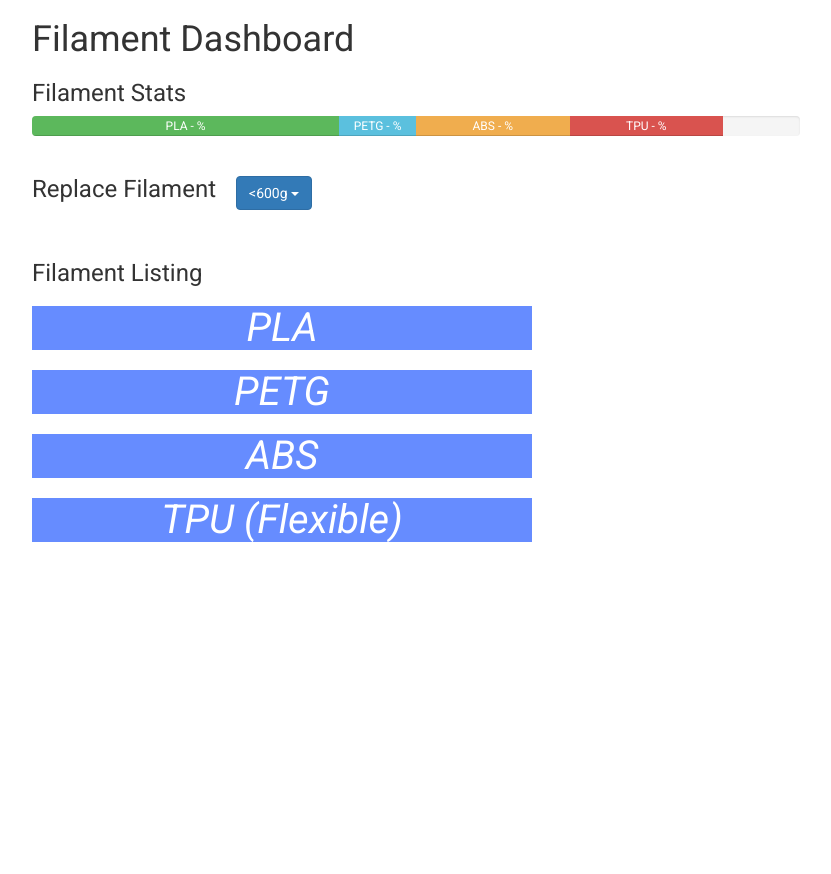
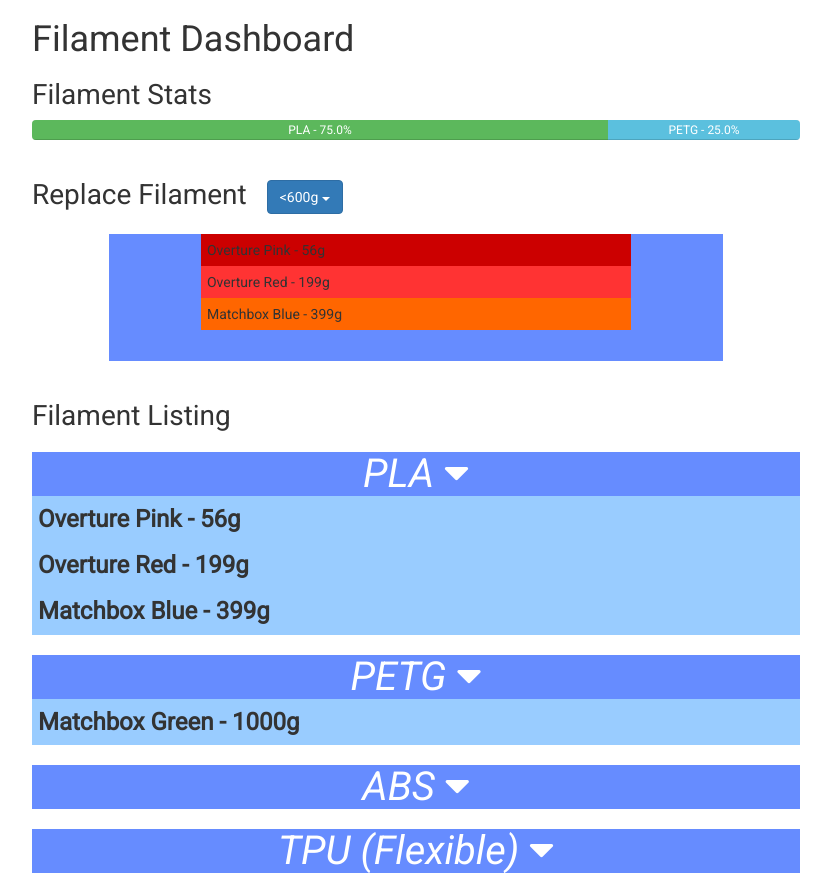
Before and after one commit to roboticsDev1584/Filament-Dashboard, a plain HTML site: page index.html in a window 1280 px wide. Shown: the whole page, without its empty margins (224-1055 px from the left). Before the commit the page ends 800 px from the top, so only its background shows below. Drawn offline with nearby package versions, Linux system fonts and the light colour scheme.

Commit message:
Add files via upload

```diff
--- a/index.html
+++ b/index.html
@@ -7,6 +7,7 @@
     <link rel="icon" type="image/png" href="Assets/favicon.png" />
     <title>Filament Dashboard</title>
     <link rel="stylesheet" href="https://maxcdn.bootstrapcdn.com/bootstrap/3.4.1/css/bootstrap.min.css">
+    <link rel="stylesheet" href="https://use.fontawesome.com/releases/v5.15.3/css/all.css">
     <script src="https://ajax.googleapis.com/ajax/libs/jquery/3.5.1/jquery.min.js"></script>
     <link rel="preconnect" href="https://fonts.googleapis.com">
     <link rel="preconnect" href="https://fonts.gstatic.com" crossorigin>
@@ -25,7 +26,7 @@
             height:100%;
         }
         .filamentC {
-            width: 500px;
+            width: 100%;
             height: auto;
             font-style: normal;
             font-size: 24px;
@@ -42,7 +43,22 @@
             margin-bottom: 0;
         }
 
+        .filamentC h1:hover {
+            cursor:pointer;
+        }
+
         .filamentList {
+            list-style-type: none;
+            margin: 0;
+            padding: 0;
+            background-color: #99ccff;
+        }
+
+        .filamentLists {
+            margin-right:auto;
+        }
+
+        .replaceList {
             list-style-type: none;
             margin: 0;
             padding: 0;
@@ -79,21 +95,44 @@
             overflow-y:scroll;
         }
         .replaceGrid {
+            margin-right:auto;
+            margin-left:auto;
             display:grid;
             grid-template-columns:auto 20px auto;
-            width:100%;
+            width:auto;
             justify-content:start;
         }
         .replaceGrid h3 {
             margin:0;
         }
+        .subTitle {
+            font-size:28px;
+        }
+::-webkit-scrollbar {
+  width: 10px;
+}
+
+/* Track */
+::-webkit-scrollbar-track {
+  background: white;
+}
+
+/* Handle */
+::-webkit-scrollbar-thumb {
+  background: #1a75ff;
+}
+
+/* Handle on hover */
+::-webkit-scrollbar-thumb:hover {
+  background: #0052cc;
+}
     </style>
 </head>
 
 <body>
     <div class="bodyContent">
     <h1>Filament Dashboard</h1>
-    <h3>Filament Stats</h3>
+    <h3 class="subTitle">Filament Stats</h3>
     <div class="progress">
         <div class="progress-bar progress-bar-success plaBar" role="progressbar" style="width:40%">
             PLA - <span class="plaPercent"></span>%
@@ -110,7 +149,7 @@
     </div>
     <br>
     <div class="replaceGrid">
-        <h3>Replace Filament</h3>
+        <h3 class="subTitle">Replace Filament</h3>
         <div> </div>
         <div class="dropdown">
             <button class="btn btn-primary dropdown-toggle" type="button" data-toggle="dropdown">&#60;<span class="selected">600</span>g
@@ -123,24 +162,27 @@
             </ul>
           </div>
     </div>
+    <br>
     <ul class="replaceList" id="replaceUL"></ul>
     <br>
-    <h3>Filament Listing</h3>
+    <h3 class="subTitle">Filament Listing</h3>
+    <div class="filamentLists">
     <div class="filamentC" id="pla">
-        <h1>PLA</h1>
+        <h1>PLA <i class="fa fa-solid fa-caret-down"></i></h1>
         <ul class="filamentList" id="plaUL"></ul>
     </div>
     <div class="filamentC" id="petg">
-        <h1>PETG</h1>
+        <h1>PETG <i class="fa fa-solid fa-caret-down"></i></h1>
         <ul class="filamentList" id="petgUL"></ul>
     </div>
     <div class="filamentC" id="abs">
-        <h1>ABS</h1>
+        <h1>ABS <i class="fa fa-solid fa-caret-down"></i></h1>
         <ul class="filamentList" id="absUL"></ul>
     </div>
     <div class="filamentC" id="flexible">
-        <h1>TPU (Flexible)</h1>
+        <h1>TPU (Flexible) <i class="fa fa-solid fa-caret-down"></i></h1>
         <ul class="filamentList" id="tpuUL"></ul>
+    </div>
     </div>
     </div>
 </body>
@@ -159,9 +201,9 @@
     function updateFilamentInListing(index) {
         //this creates a new list item element
         var listItem = document.createElement("LI");
-        listItem.id = `${dataArr[index].type}item${index + 1}`;
+        listItem.id = `${amountArr[index].type}item${index + 1}`;
         listItem.classList.add("linkItem");
-        switch (dataArr[index].type) {
+        switch (amountArr[index].type) {
             case "PLA":
                 plaListing.appendChild(listItem);
                 break;
@@ -179,7 +221,7 @@
                 break;
         }
         //setting the properties of the filament
-        var colorTxt = document.createTextNode(`${dataArr[index].brand} ${dataArr[index].color} - ${dataArr[index].amount}g`);
+        var colorTxt = document.createTextNode(`${amountArr[index].brand} ${amountArr[index].color} - ${amountArr[index].amount}g`);
         listItem.appendChild(colorTxt);
     }
     function updateFilamentInReplace(index) {
@@ -209,7 +251,7 @@
         listItem.appendChild(colorTxt);
     }
     function updateFilamentListing() {
-        for (var index = 0; index < dataArr.length; index++) {
+        for (var index = 0; index < amountArr.length; index++) {
             updateFilamentInListing(index);
             updateFilamentInReplace(index);
         }
@@ -226,29 +268,28 @@
             filamentListing.removeChild(filamentListing.firstChild);
         }
     }
-    function sortArray() {
+    function sortArray(dataArr) {
             var lowestVal;
             var sortedArray = [];
-            for (var index = 0; index < dataArr.length; index++) {
+            var tempArray = dataArr;
+            for (var index = 0; index < tempArray.length; index++) {
               lowestVal = 100000000000;
-              for (var index2 = index; index2 < dataArr.length; index2++) {
-                console.log("dataArr");
-                console.log(dataArr);
-                var currentVal = dataArr[index2].amount;
+              for (var index2 = index; index2 < tempArray.length; index2++) {
+                var currentVal = tempArray[index2].amount;
                 if (currentVal < lowestVal) {
                   lowestVal = currentVal;
                   var oldObj = sortedArray[index];
                   //this places the least amount first
-                  sortedArray[index] = dataArr[index2];
-                  dataArr[index2] = oldObj;
+                  sortedArray[index] = tempArray[index2];
+                  tempArray[index2] = oldObj;
                 }
                 else if (currentVal == lowestVal) {
                   var tempObj = sortedArray[index];
                   //reverse the two objects if they are not alphabetically sorted when same amount
-                  if (dataArr[index2].brand < tempObj.brand) {
+                  if (tempArray[index2].brand < tempObj.brand) {
                     sortedArray[index+1] = tempObj;
-                    sortedArray[index] = dataArr[index2];
-                    dataArr[index2] = tempObj;
+                    sortedArray[index] = tempArray[index2];
+                    tempArray[index2] = tempObj;
                   }
                 }
               }
@@ -257,8 +298,8 @@
           }
     function updatePercents() {
         var plaT = 0; var petgT = 0; var absT = 0; var tpuT = 0;
-        for (var index = 0; index < dataArr.length; index++) {
-            var temp = dataArr[index];
+        for (var index = 0; index < amountArr.length; index++) {
+            var temp = amountArr[index];
             switch(temp.type) {
                 case "PLA" :
                     plaT++;
@@ -277,9 +318,9 @@
                     break;
             }
         }
-        plaPercent = plaT/dataArr.length;
-        petgPercent = petgT/dataArr.length;
-        absPercent = absT/dataArr.length;
+        plaPercent = plaT/amountArr.length;
+        petgPercent = petgT/amountArr.length;
+        absPercent = absT/amountArr.length;
         plaPercent*=100;petgPercent*=100;absPercent*=100;
         tpuPercent = 100-plaPercent-petgPercent-absPercent;
         $(".plaPercent").text(`${plaPercent.toFixed(1)}`);$(".plaBar").css("width", `${plaPercent}%`);
@@ -287,20 +328,20 @@
         $(".absPercent").text(`${absPercent.toFixed(1)}`);$(".absBar").css("width", `${absPercent}%`);
         $(".tpuPercent").text(`${tpuPercent.toFixed(1)}`);$(".tpuBar").css("width", `${tpuPercent}%`);
     }
-    fetch("Assets/filament.json").then(function (resp) {
+    fetch('Assets/filament.json').then(function (resp) {
         return resp.json();
     }).then(function (data) {
         dataArr = data.filament;
-        amountArr = sortArray();
+        amountArr = sortArray(dataArr);
         updateFilamentListing();
         updatePercents();
     });
-    $(".filamentC").on("click", function () {
-        if ($(this).find("ul").css("display") == "none") {
-            $(this).find("ul").css("display", "block");
+    $(".filamentC h1").on("click", function () {
+        if ($(this).parent().find("ul").css("display") == "none") {
+            $(this).parent().find("ul").css("display", "block");
         }
-        else if ($(this).find("ul").css("display") == "block") {
-            $(this).find("ul").css("display", "none");
+        else if ($(this).parent().find("ul").css("display") == "block") {
+            $(this).parent().find("ul").css("display", "none");
         }
     });
     $(".dropdown-menu li a").on("click", function() {
```
